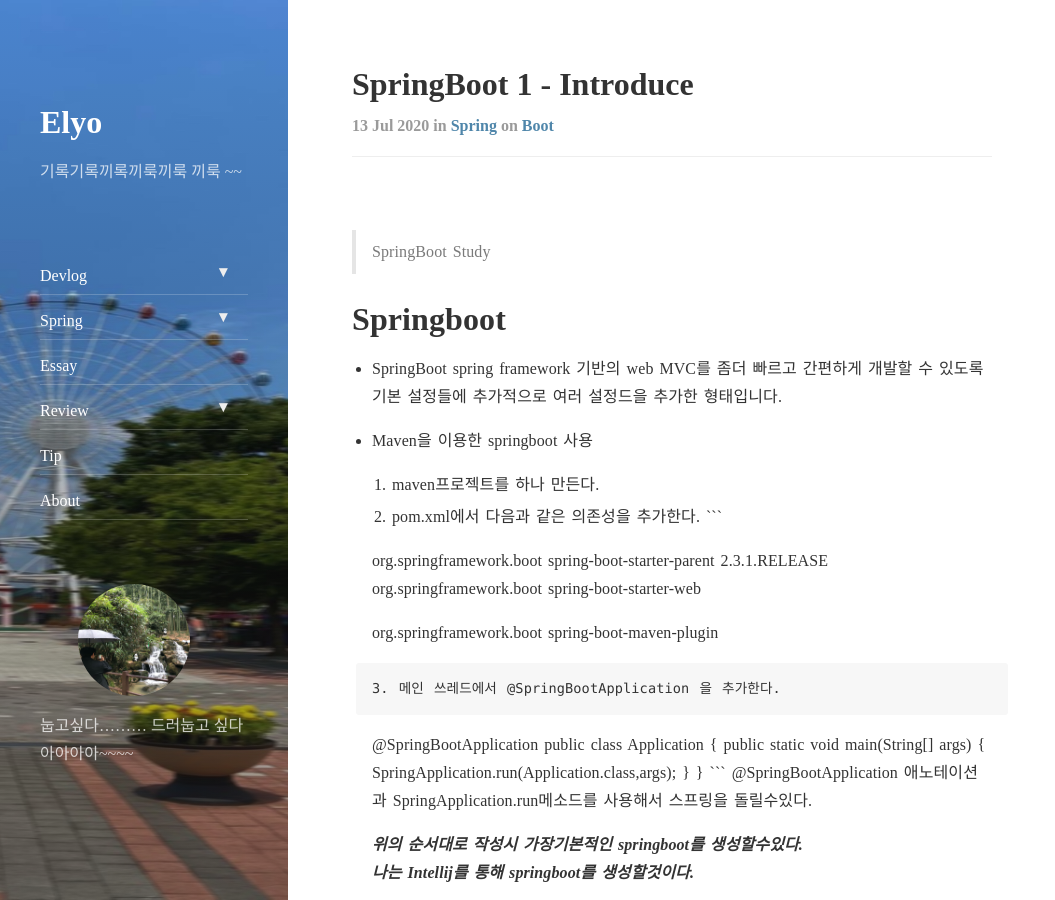
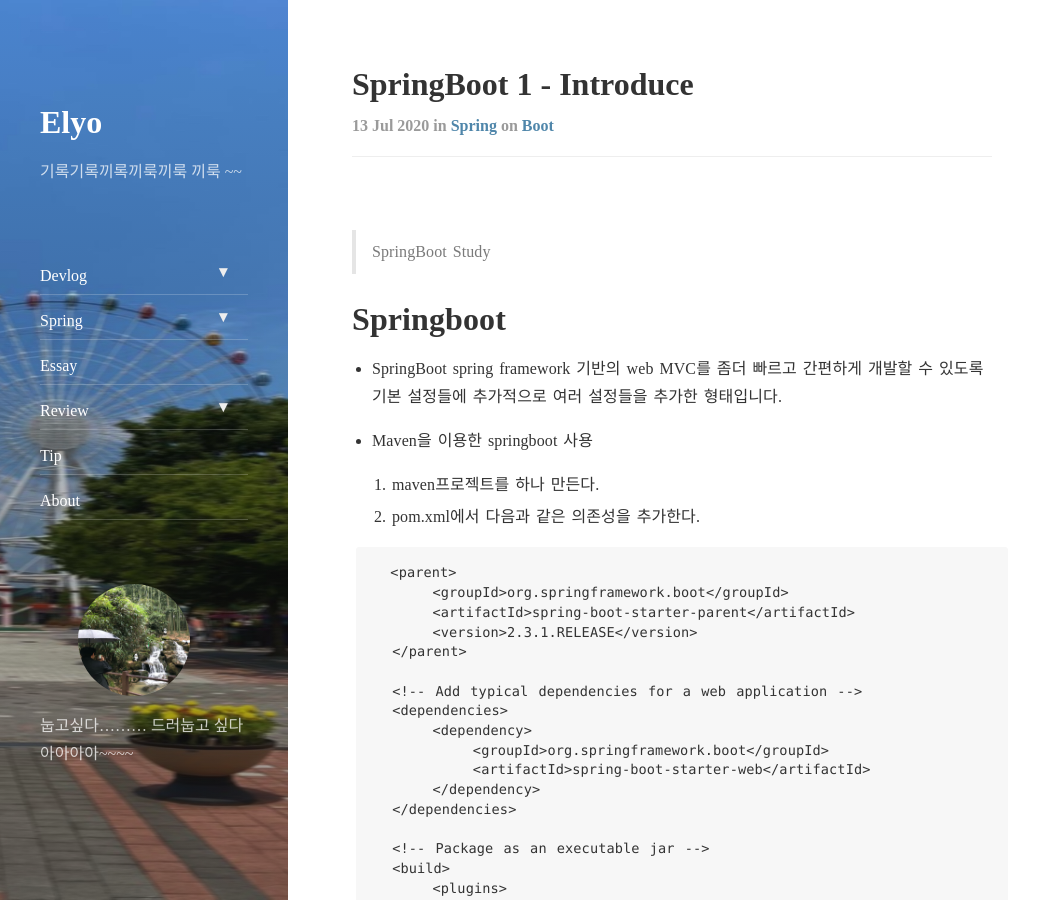
Before and after one commit to elyo9381/elyo9381.github.io, a Jekyll site: the page built from _posts/2020-07-13-boot-1.md, in a window 1280 px wide and 900 px high. Shown: the whole window, without its empty margins (0-1055 px from the left). Built offline with Jekyll 4.4.1, drawn with Linux system fonts in a browser that asks for light colours; nearby versions of some CDN libraries; comment, search, counter and statistics services are not loaded; some of the changed text lies outside the part shown.

Commit message:
Typo correction

````diff
--- a/_posts/2020-07-13-boot-1.md
+++ b/_posts/2020-07-13-boot-1.md
@@ -11,11 +11,12 @@ comments: true
 # Springboot
 
 * SpringBoot
-  spring framework 기반의 web MVC를 좀더 빠르고 간편하게 개발할 수 있도록 기본 설정들에 추가적으로 여러 설정드을 추가한 형태입니다.
+  spring framework 기반의 web MVC를 좀더 빠르고 간편하게 개발할 수 있도록 기본 설정들에 추가적으로 여러 설정들을 추가한 형태입니다.
 
 * Maven을 이용한 springboot 사용
   1. maven프로젝트를 하나 만든다.
   2. pom.xml에서 다음과 같은 의존성을 추가한다.
+
     ```
     <parent>
         <groupId>org.springframework.boot</groupId>
@@ -41,7 +42,7 @@ comments: true
         </plugins>
     </build>
     ```
-  3. 메인 쓰레드에서 @SpringBootApplication 을 추가한다.
+  4. 메인 쓰레드에서 @SpringBootApplication 을 추가한다.
     ```
     @SpringBootApplication
     public class Application {
--- a/_posts/2020-07-13-boot-4.md
+++ b/_posts/2020-07-13-boot-4.md
@@ -54,6 +54,7 @@ comments: true
 
 ## 내장 웹서버 응용 1부
   * 다른 서블릿 컨테이너로 변경(jetty, undertow..)
+
   ```
   <dependency>
       <groupId>org.springframework.boot</groupId>
@@ -71,6 +72,7 @@ comments: true
       <artifactId>spring-boot-starter-undertow</artifactId>
   </dependency>
   ```
+
   내장 웹서버를 바꾸려고 한다면 기본적으로 스프링부트에서 지원하는 톰캣을 제외하고 새로운 내장서버의 의존성을 추가해야한다.
 
   * 웹서버 사용하지 않기
@@ -83,6 +85,7 @@ comments: true
     * server.port
     * 랜덤포트
     * ApplicationListener< ServletWebServerInitializedEvent >
+
     ```
     #명시적포트지정
     #server.port=7070
@@ -100,6 +103,7 @@ comments: true
         }
     }
     ```
+
   ServletWebServerInitializedEvent는 웹서버가 실행될때 리스너를 날리를 이벤트콜백이다.
 
 ## 내장 웹서버 응용 2부
@@ -110,6 +114,7 @@ comments: true
       >keytool -genkey  -alias sring  -storetype PKCS12  -keyalg RSA  -keysize 2048  -keystore keystore.p12  -validity 4000
 
       위와같은 명령어를 쳐서 인증서를 등록하였고 이러한 인증서는 공인된 인증서가 아니기 때문에 대부분의 웹사이트에서 제한된다.
+
       ```
       #클래스패스에 넣을때는 classpath:keystore.p12
       server.ssl.key-store = keystore.p12
@@ -118,6 +123,7 @@ comments: true
       server.ssl.key-alias=spring
       server.port=8443
       ```
+
       키스토어를 만들고 애플리케이션(spring)에 적용하기 위해서는 application.properties파일에 명시하여 적용시켜야한다.
 
     * HTTPS를 사용하게되면 HTTP를 사용할수는 없다.
@@ -125,6 +131,7 @@ comments: true
   * HTTP와 HTTPS를 동시에 사용하려면 어떻게 해야할까?
     HTTP와 HTTPS를 동시에 같은 포트에서는 사용할 수 없다.(뇌피셜-내가아는지식으로는)
     하지만 각각 다른포트를 사용하는 방법은 존재한다. HTTP connector를 이용하면 같이 상용할수있다.
+
     ```
     @SpringBootApplication
     @RestController  // 빈으로 등록해야 url사용이 가능하다.
@@ -138,7 +145,7 @@ comments: true
             SpringApplication.run(InnerwebserverApplication.class, args);
         }
         @Bean
-        public ServletWebServerFactory serverFactory(){
+        pubcd lic ServletWebServerFactory serverFactory(){
             TomcatServletWebServerFactory tomcat = new TomcatServletWebServerFactory();
             tomcat.addAdditionalTomcatConnectors(createStandardConnetor());
             return tomcat;
@@ -151,6 +158,7 @@ comments: true
         }
     }
     ```
+
     위와같은 방법은 특별한 경우에만 사용할것이다.(뇌피셜)
 
   * HTTP2 설정
````
Also changed, not shown: _posts/2020-07-13-boot-2.md (+1 -1 lines), _posts/2020-07-13-boot-3 .md (+9 -0 lines).
